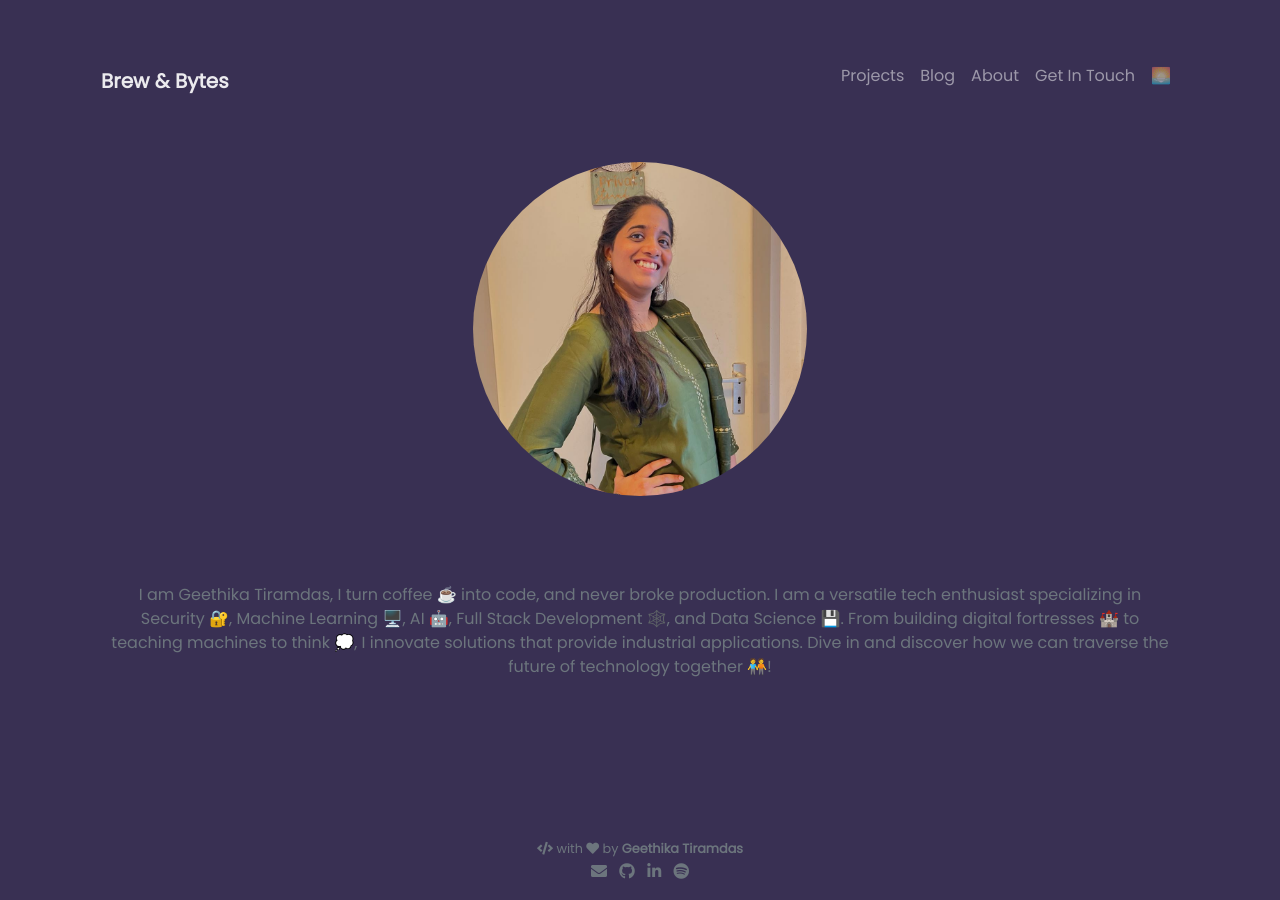
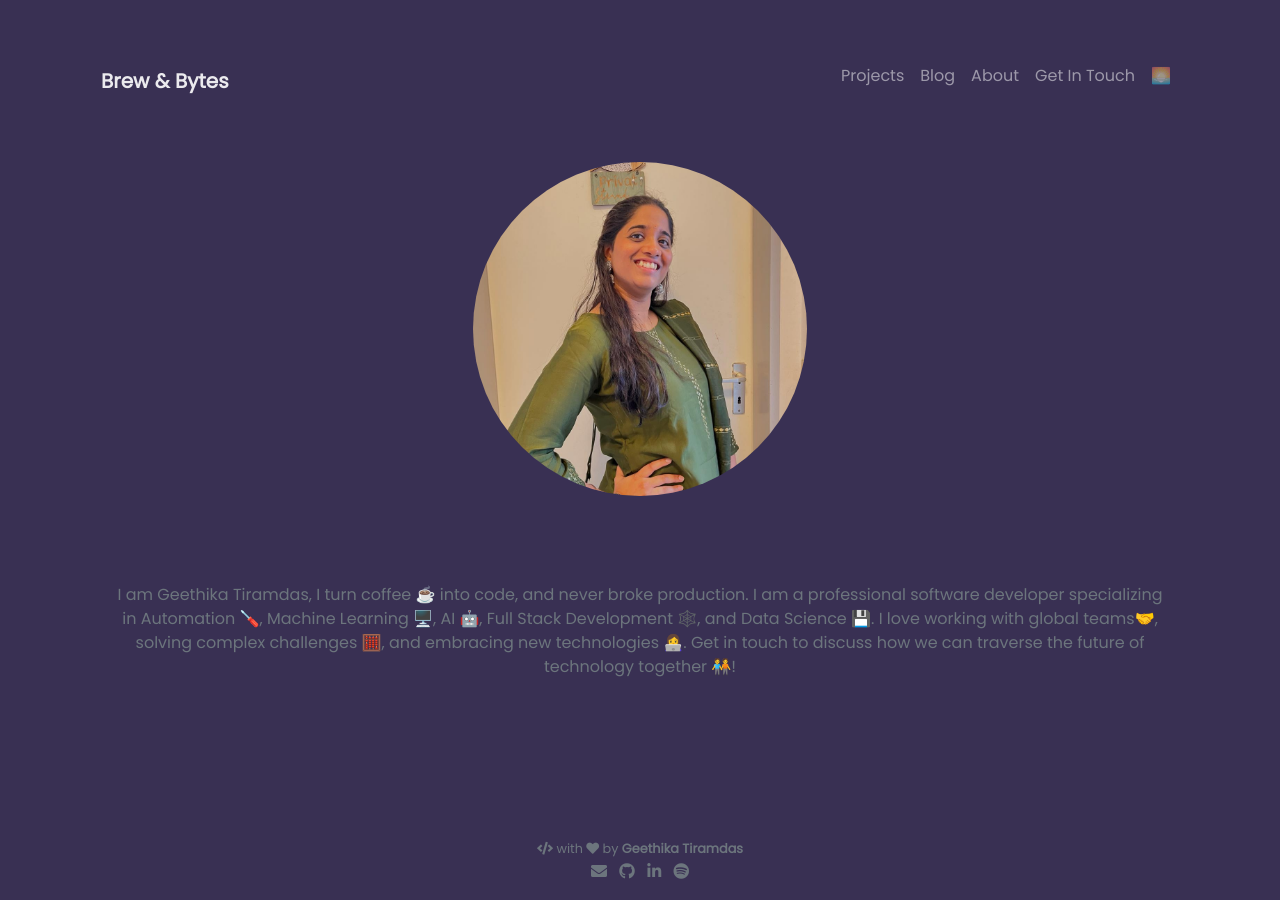
Before and after one commit to tiramdasg/tiramdasg.github.io, a Jekyll site: the page built from pages/index.md, in a window 1280 px wide. Built offline with Jekyll 4.4.1, drawn with Linux system fonts in a browser that asks for light colours; emoji names are drawn with the system emoji font.

Commit message:
Update _config.yml

```diff
--- a/_config.yml
+++ b/_config.yml
@@ -2,9 +2,9 @@
 title               : Brew & Bytes
 description         : >-
                       I am Geethika Tiramdas, I turn coffee :coffee: into code, and never broke production.
-                      I am a versatile tech enthusiast specializing in Security 🔐, Machine Learning 🖥️, AI 🤖, Full Stack Development 🕸️,
-                      and Data Science 💾. From building digital fortresses 🏰 to teaching machines to think 💭, I innovate solutions
-                      that provide industrial applications. Dive in and discover how we can traverse the future of technology together 🧑‍🤝‍🧑!
+                      I am a professional software developer specializing in Automation 🪛, Machine Learning 🖥️, AI 🤖, Full Stack Development 🕸️,
+                      and Data Science 💾. I love working with global teams🤝, solving complex challenges 🧮, and embracing new technologies 👩‍💻.
+                      Get in touch to discuss how we can traverse the future of technology together 🧑‍🤝‍🧑!
 baseurl             : ""                     # Change to empty quotes if you are hosting your site at <your-username>.github.io directly
 repository          : tiramdasg/tiramdasg.github.io     # Change to <your-username>/<your-username>.github.io (or remove it if you don't need remote projects)
 remote_theme        : YoussefRaafatNasry/portfolYOU
```
